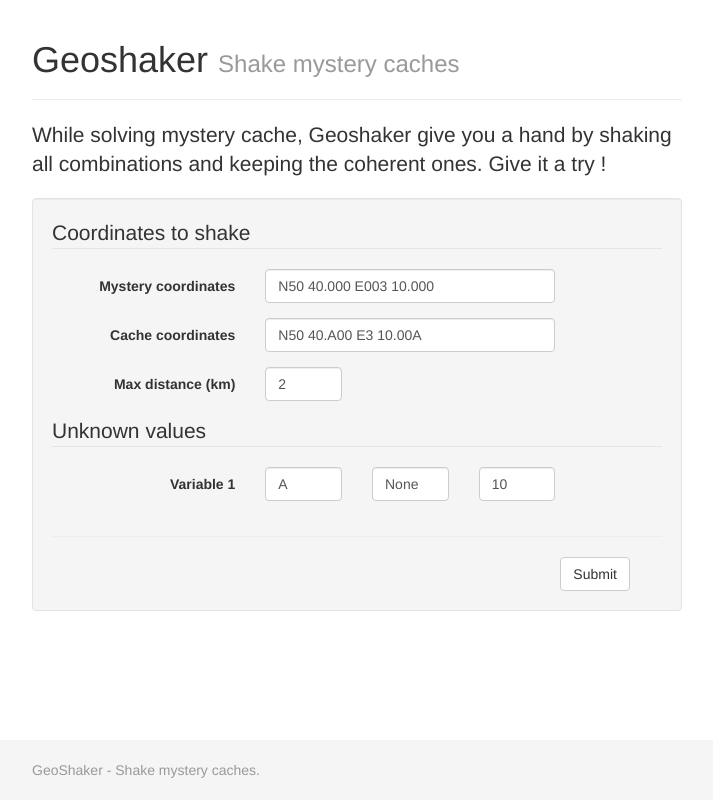
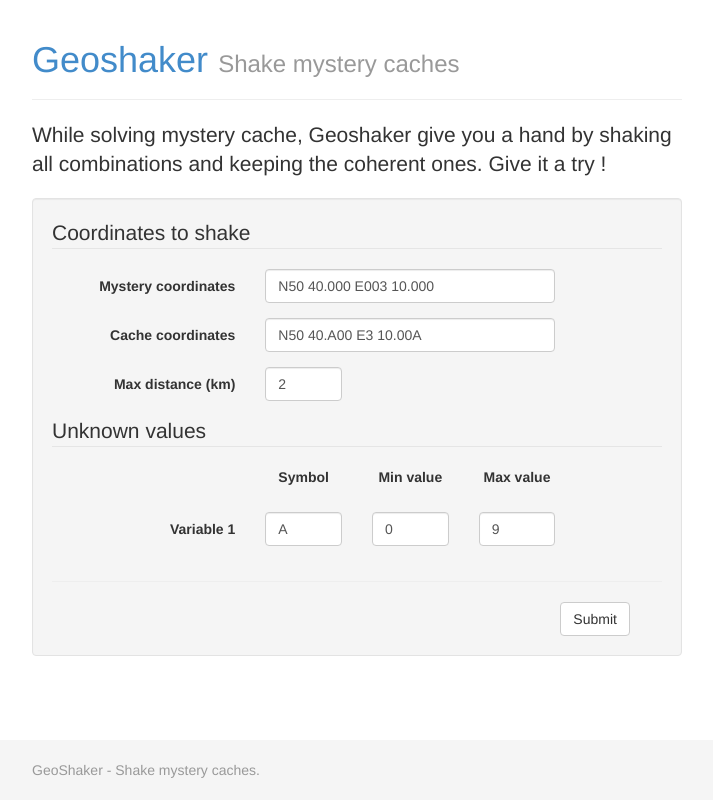
Before and after one commit to driquet/geoshaker, a Flask app: page / in a window 1280 px wide. Shown: the whole page, without its empty margins (283-996 px from the left). Run offline with Flask 2, Linux system fonts and the light colour scheme.

Commit message:
tpl (unknowns part has now column title

```diff
--- a/geoshake/frontend/forms.py
+++ b/geoshake/frontend/forms.py
@@ -52,8 +52,8 @@
 
 class UnknownForm(Form):
     symbol = TextField('Symbol', [validators.required()], default="A")
-    min_val = IntegerField('Minimum value', [], default=0)
-    max_val = IntegerField('Minimum value', [], default=10)
+    min_val = TextField('Minimum value', [validators.required()], default='0')
+    max_val = TextField('Minimum value', [validators.required()], default='9')
 
 
 class ShakerForm(Form):
--- a/geoshake/frontend/templates/base.html
+++ b/geoshake/frontend/templates/base.html
@@ -22,7 +22,7 @@
       <!-- Begin page content -->
       <div class="container">
         <div class="page-header">
-            <h1>Geoshaker <small>Shake mystery caches</small></h1>
+            <h1><a href="{{ url_for('.hello_world') }}">Geoshaker</a> <small>Shake mystery caches</small></h1>
         </div>
         <p class="lead">While solving mystery cache, Geoshaker give you a hand by shaking all combinations and keeping the coherent ones. Give it a try !</p>
 
--- a/geoshake/frontend/templates/forms.html
+++ b/geoshake/frontend/templates/forms.html
@@ -22,16 +22,15 @@
         <label for="{{ field.symbol.id }}" class="col-sm-4 control-label">Variable {{ idx }}</label>
         <div class="col-sm-2 {% if 'symbol' in field.errors %}has-error{% endif %}">
             <input type="text" name="{{ field.symbol.id }}" id="{{ field.symbol.id }}" class="form-control"
-            value="{% if field.symbol.data %}{{ field.symbol.data }}{% else %}{{ field.default}}{% endif %}">
+            value="{% if field.symbol.data %}{{ field.symbol.data }}{% endif %}">
         </div>
         <div class="col-sm-2 {% if 'min_val' in field.errors %}has-error{% endif %}">
             <input type="text" name="{{ field.min_val.id }}" id="{{ field.min_val.id }}" class="form-control"
-            value="{% if field.min_val.data %}{{ field.min_val.data }}{% else %}{{ field.default}}{% endif %}">
+            value="{% if field.min_val.data %}{{ field.min_val.data }}{% endif %}">
         </div>
         <div class="col-sm-2 {% if 'max_val' in field.errors %}has-error{% endif %}">
             <input type="text" name="{{ field.max_val.id }}" id="{{ field.max_val.id }}" class="form-control"
-            value="{% if field.max_val.data %}{{ field.max_val.data }}{% else %}{{ field.default}}{% endif %}">
+            value="{% if field.max_val.data %}{{ field.max_val.data }}{% endif %}">
         </div>
-
     </div>
 {%- endmacro %}
--- a/geoshake/frontend/templates/home.html
+++ b/geoshake/frontend/templates/home.html
@@ -24,6 +24,12 @@
 
         <fieldset>
             <legend>Unknown values</legend>
+            <div class="form-group">
+                <p class="col-sm-offset-4 col-sm-2 text-center"><strong>Symbol</strong></p>
+                <p class="col-sm-2 text-center"><strong>Min value</strong></p>
+                <p class="col-sm-2 text-center"><strong>Max value</strong></p>
+            </div>
+
             {% for var in form.variables %}
                 {{ m.form_variable(var, loop.index) }}
             {% endfor %}
```
